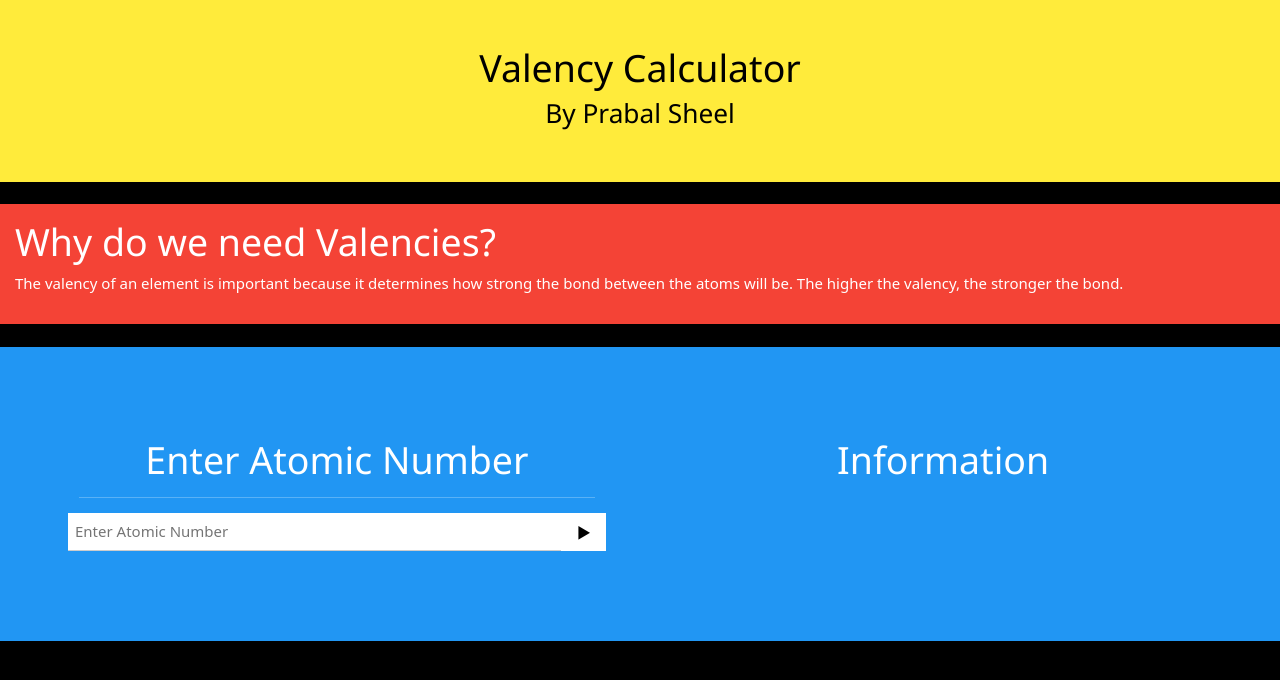
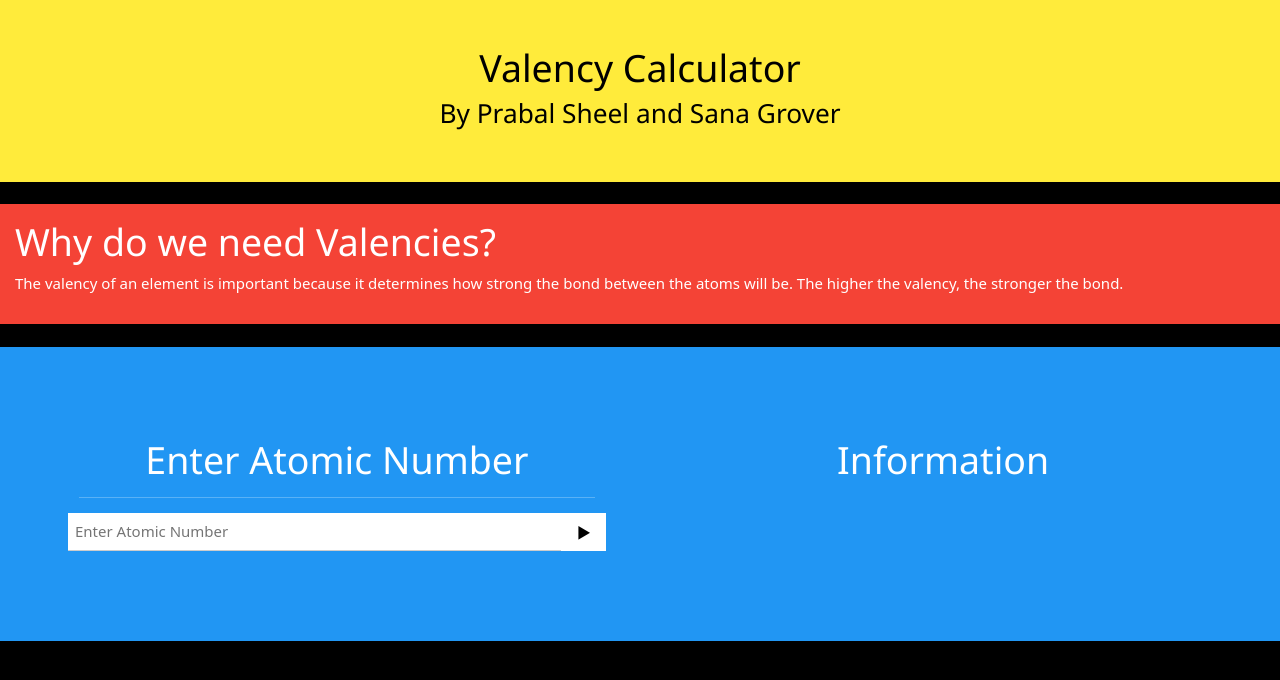
Before and after one commit to PrabalNoMusic/Science-Project, a plain HTML site: page index.html in a window 1280 px wide. Drawn offline with nearby package versions, Linux system fonts and the light colour scheme.

Commit message:
index.html

```diff
--- a/index.html
+++ b/index.html
@@ -15,7 +15,7 @@
     <div class="container-fluid w3-yellow p-5">
         <center>
             <h1>Valency Calculator</h1>
-            <h3>By Prabal Sheel</h3>
+            <h3>By Prabal Sheel and Sana Grover</h3>
         </center>
     </div>
 
```
